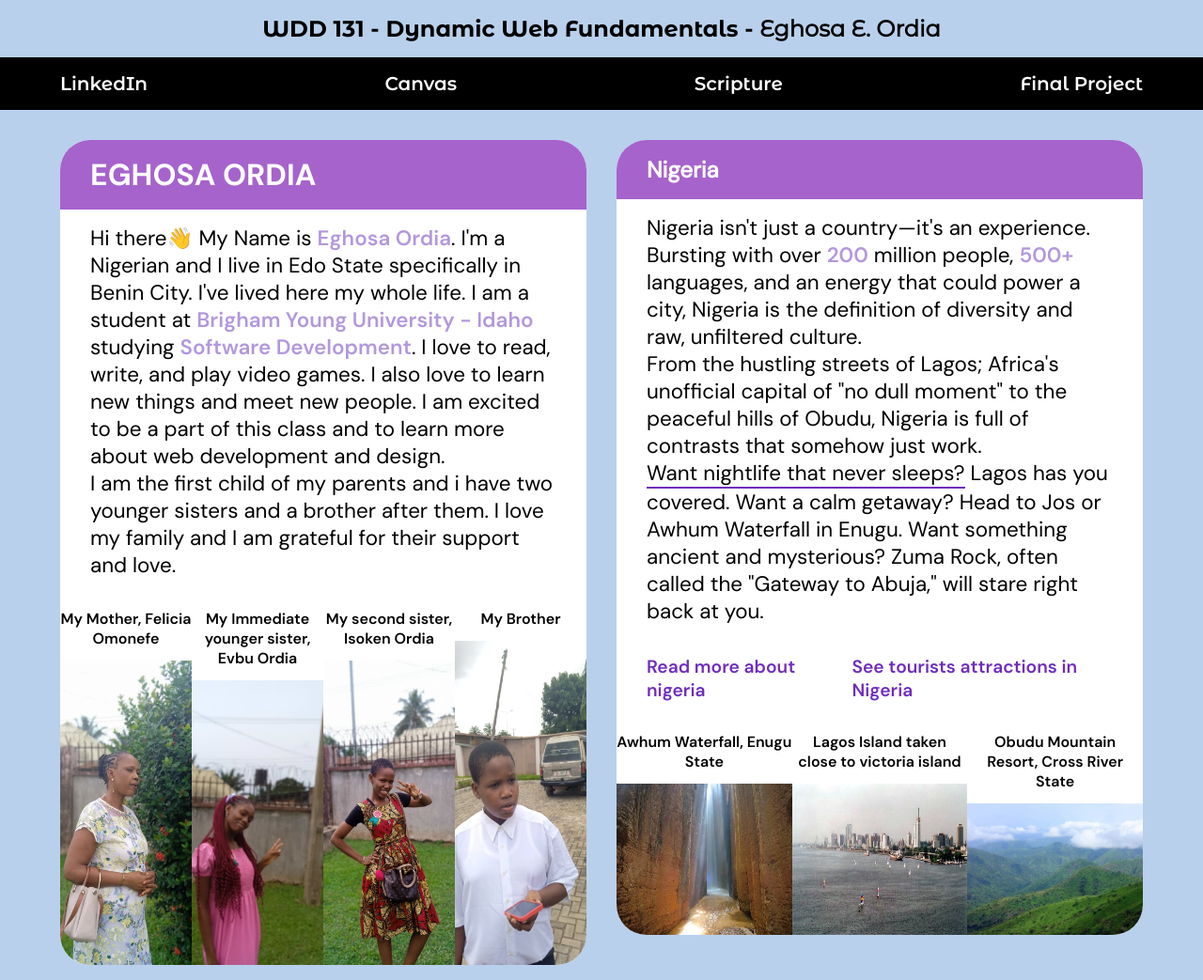
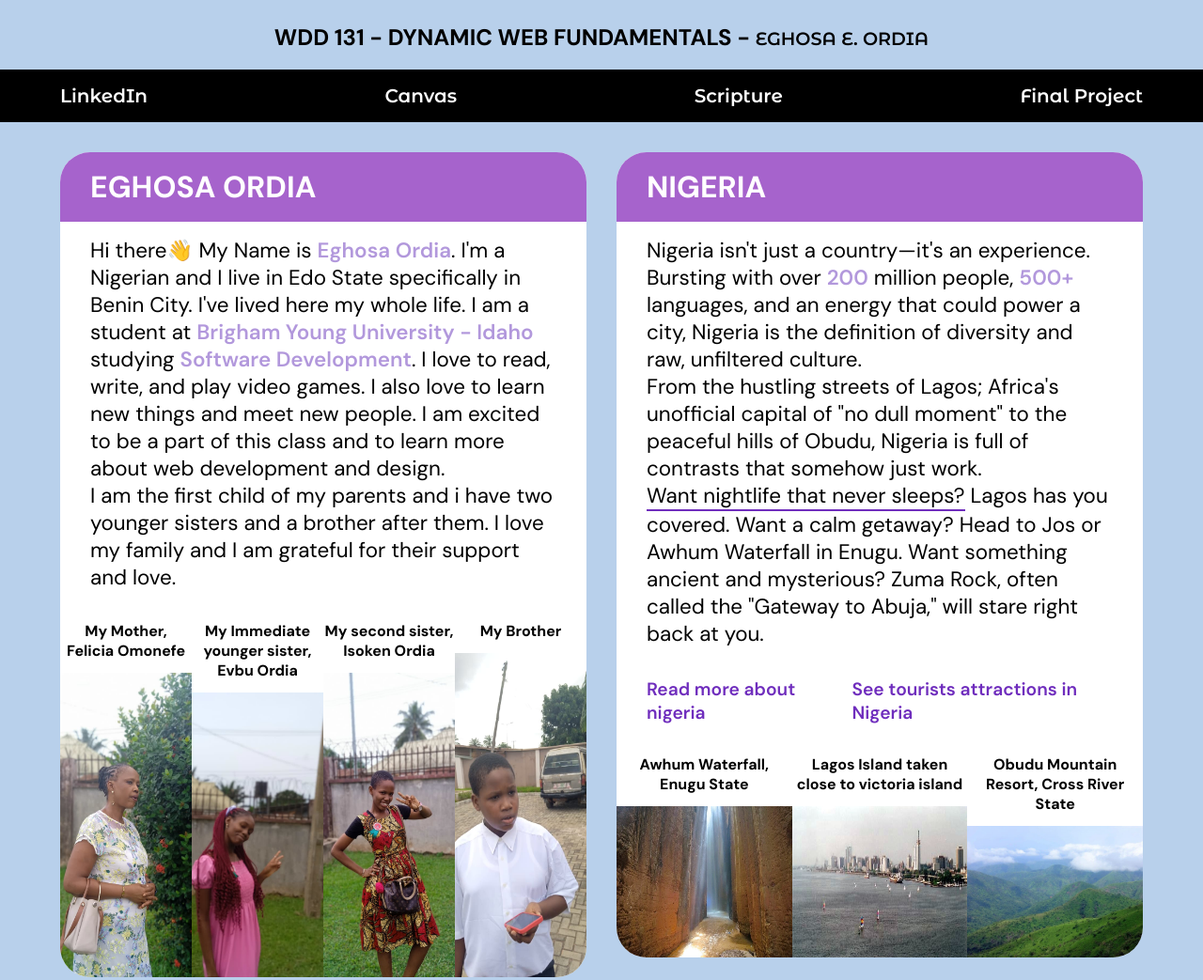
Before and after one commit to EghosaOrdia/wdd131, a plain HTML site: page index.html in a window 1280 px wide. Shown: the top 1043 px of the page at 94% size. Drawn offline with Linux system fonts and the light colour scheme.

Commit message:
Refactor course author styling and update font variables for consistency

```diff
--- a/index.html
+++ b/index.html
@@ -20,7 +20,7 @@
         <span id="course-title" class="course-title"
           >WDD 131 - Dynamic Web Fundamentals -
         </span>
-        <span>Eghosa E. Ordia</span>
+        <span class="course-info-author">Eghosa E. Ordia</span>
       </h2>
 
       <nav class="header-navigation">
--- a/styles/base.css
+++ b/styles/base.css
@@ -10,14 +10,15 @@
   --tertiary: #b298dc;
   --background: #b8d0eb;
   --accent: #b9faf8;
-  --font-DMSans: "DMSans", sans-serif;
-  --font-DMSansLight: "DMSansLight", sans-serif;
-  --font-DMSansSemibold: "DMSansSemibold", sans-serif;
-  --font-DMSansBold: "DMSansBold", sans-serif;
-  --font-MontserratAlt: "MontserratAlt", sans-serif;
-  --font-MontserratMedium: "MontserratAltMedium", sans-serif;
-  --font-MontserratSemibold: "MontserratAltSemibold", sans-serif;
-  --font-MontserratBold: "MontserratAltBold", sans-serif;
+
+  /* Fonts */
+  --font-DMSans: "DM Sans", sans-serif;
+  --font-MontserratAlt: "Montserrat Alternates", sans-serif;
+
+  /* Font weights */
+  --weight-regular: 400;
+  --weight-semibold: 600;
+  --weight-bold: 700;
 }
 
 /* Utilities */
@@ -45,16 +46,19 @@ figure {
 figcaption {
   font-size: 1rem;
   text-align: center;
-  font-family: var(--font-DMSansSemibold);
+  font-family: var(--font-DMSans);
+  font-weight: var(--weight-bold);
 }
 
 /* Main */
 body {
   font-family: var(--font-DMSans);
+  font-weight: var(--weight-regular);
 }
 
 header {
   font-family: var(--font-MontserratAlt);
+  font-weight: var(--weight-regular);
 }
 
 .course-info {
@@ -64,14 +68,19 @@ header {
 }
 
 .course-title {
-  font-family: var(--font-MontserratBold);
   font-size: 1.5rem;
 }
 
+.course-info-author {
+  font-family: var(--font-MontserratAlt);
+  font-weight: var(--weight-semibold);
+  font-size: 1.2rem;
+}
+
 .author {
-  font-family: var(--font-MontserratSemibold);
+  font-family: var(--font-MontserratAlt);
+  font-weight: var(--weight-semibold);
   font-size: 1rem;
-  font-weight: 400;
   color: #555555;
 }
 
@@ -90,7 +99,8 @@ header {
 
 .header-navigation-list > li > a {
   color: white;
-  font-family: var(--font-MontserratSemibold);
+  font-family: var(--font-MontserratAlt);
+  font-weight: var(--weight-semibold);
 }
 
 .header-navigation-list > li > a:hover {
@@ -108,9 +118,12 @@ main {
   background-color: var(--background);
 }
 
-h1 {
-  font-family: var(--font-DMSansBold);
+h1,
+h2 {
+  font-family: var(--font-DMSans);
+  font-weight: var(--weight-bold);
   text-transform: uppercase;
+  font-size: 2rem;
 }
 
 .card {
@@ -139,7 +152,8 @@ h1 {
 
 .more-link {
   font-size: 1.2rem;
-  font-family: var(--font-DMSansSemibold);
+  font-family: var(--font-DMSans);
+  font-weight: var(--weight-semibold);
   color: var(--primary);
 }
 
@@ -160,7 +174,8 @@ h1 {
 
 .highlight {
   color: var(--tertiary);
-  font-family: var(--font-DMSansSemibold);
+  font-family: var(--font-DMSans);
+  font-weight: var(--weight-semibold);
 }
 
 .highlight:hover {
@@ -186,7 +201,8 @@ h1 {
 
 .footer-p {
   font-size: 1.4rem;
-  font-family: var(--font-DMSansBold);
+  font-family: var(--font-DMSans);
+  font-weight: var(--weight-bold);
   text-align: center;
 }
 
@@ -194,37 +210,3 @@ h1 {
   margin-top: 1rem;
   color: #555555;
 }
-
-/* Fonts */
-@font-face {
-  font-family: DMSansLight;
-  src: url("../fonts/DMSans-Light.ttf");
-}
-@font-face {
-  font-family: DMSans;
-  src: url("../fonts/DMSans-Regular.ttf");
-}
-@font-face {
-  font-family: DMSansSemiBold;
-  src: url("../fonts/DMSans-SemiBold.ttf");
-}
-@font-face {
-  font-family: DMSansBold;
-  src: url("../fonts/DMSans-Bold.ttf");
-}
-@font-face {
-  font-family: MontserratAlt;
-  src: url("../fonts/MontserratAlternates-Regular.ttf");
-}
-@font-face {
-  font-family: MontserratAltMedium;
-  src: url("../fonts/MontserratAlternates-Medium.ttf");
-}
-@font-face {
-  font-family: MontserratAltSemibold;
-  src: url("../fonts/MontserratAlternates-SemiBold.ttf");
-}
-@font-face {
-  font-family: MontserratAltBold;
-  src: url("../fonts/MontserratAlternates-Bold.ttf");
-}
```
